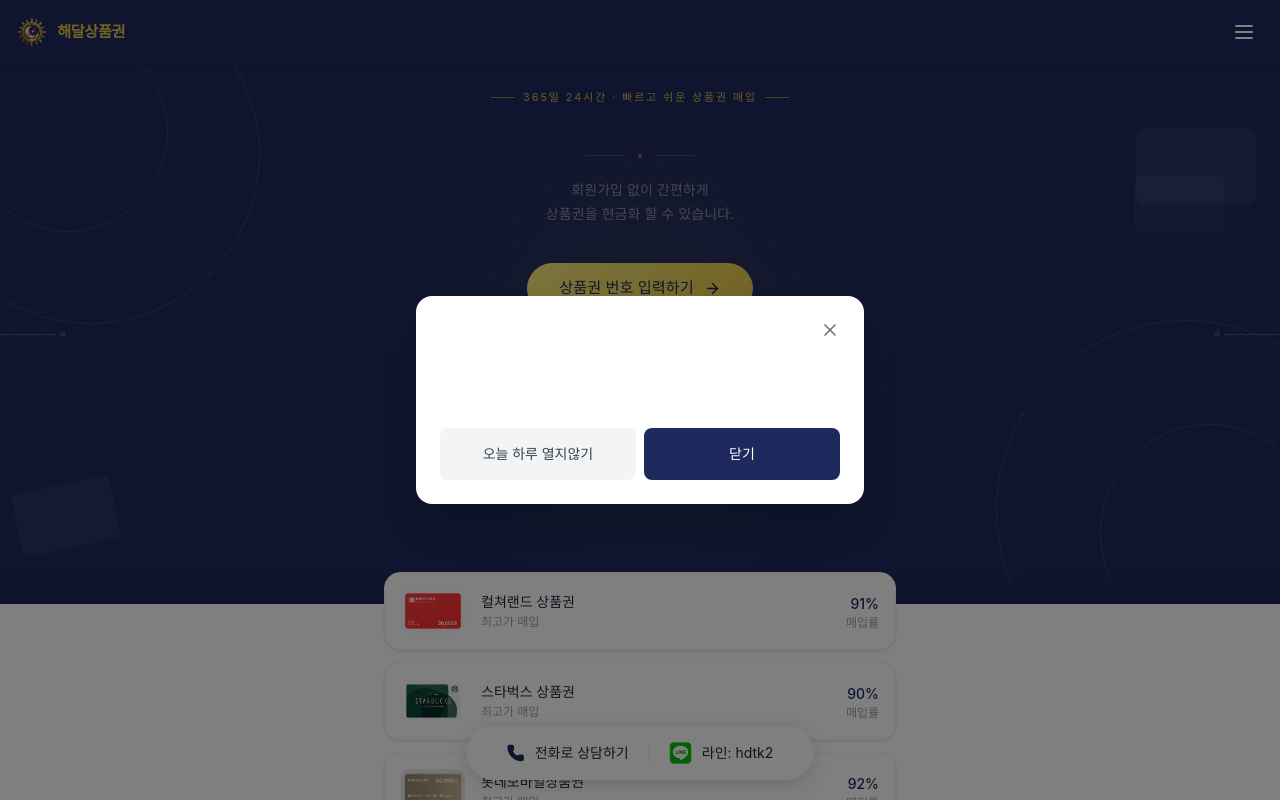
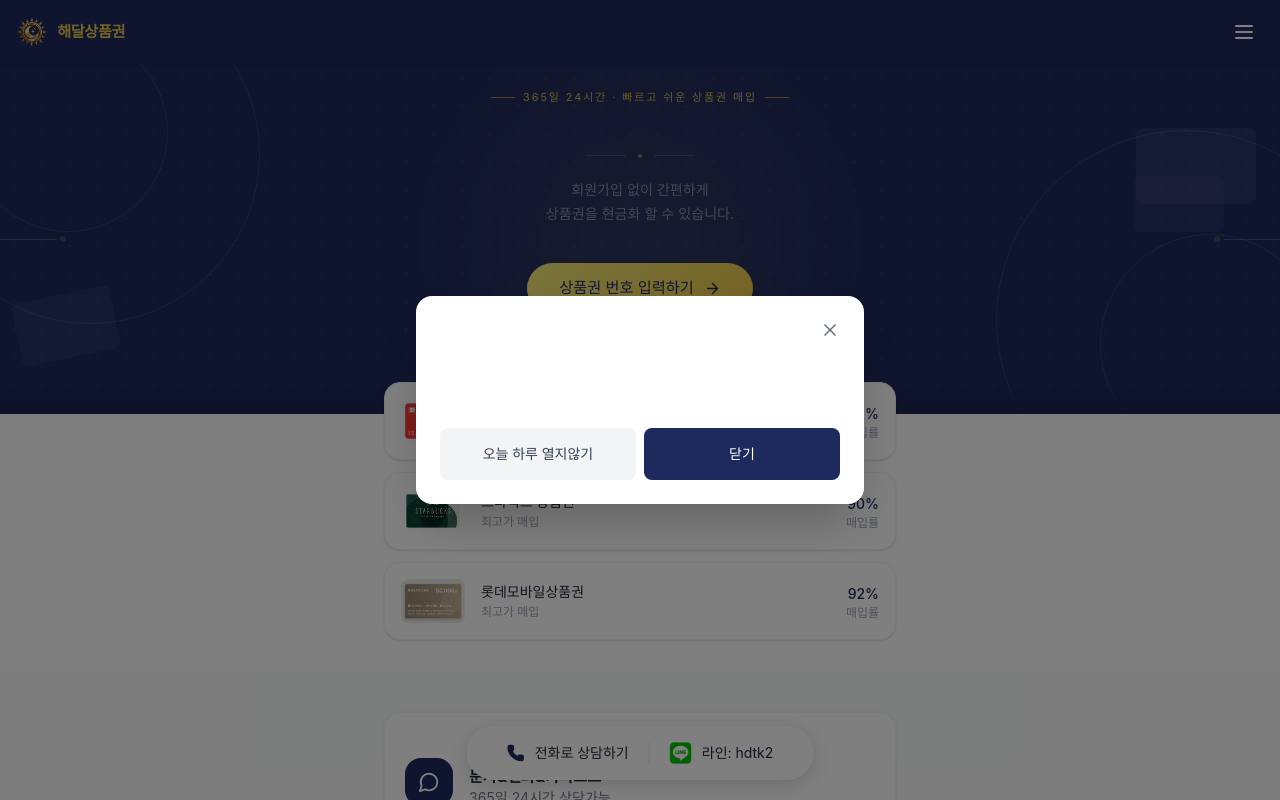
Before and after one commit to dasgddadqw231/haedalticket, a React (Vite) app: page / in a window 1280 px wide. Shown: the top 800 px of the page. Built offline with nearby package versions, Linux system fonts and the light colour scheme.

Commit message:
UI: Reduce Hero section min-height to shrink bottom whitespace

```diff
--- a/src/app/components/HeroSection.tsx
+++ b/src/app/components/HeroSection.tsx
@@ -5,7 +5,7 @@
     <section
       id="home"
       className="relative overflow-hidden bg-[#1E2A5E]"
-      style={{ minHeight: "540px" }}
+      style={{ minHeight: "350px" }}
     >
       {/* ── 배경 레이어: 그리드 도트 패턴 ── */}
       <div
```
